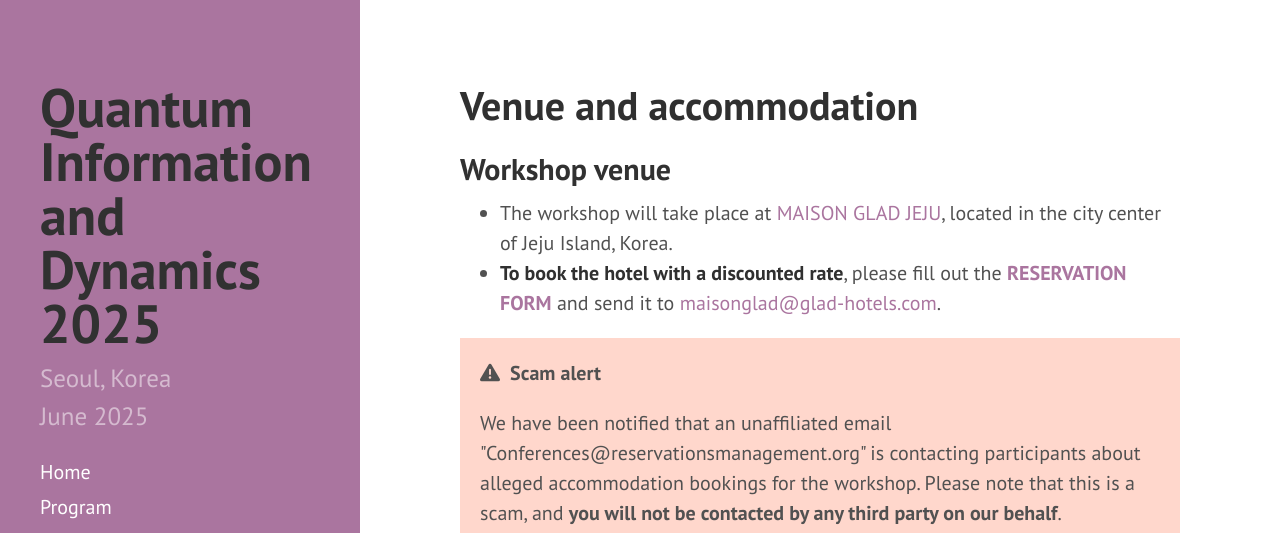
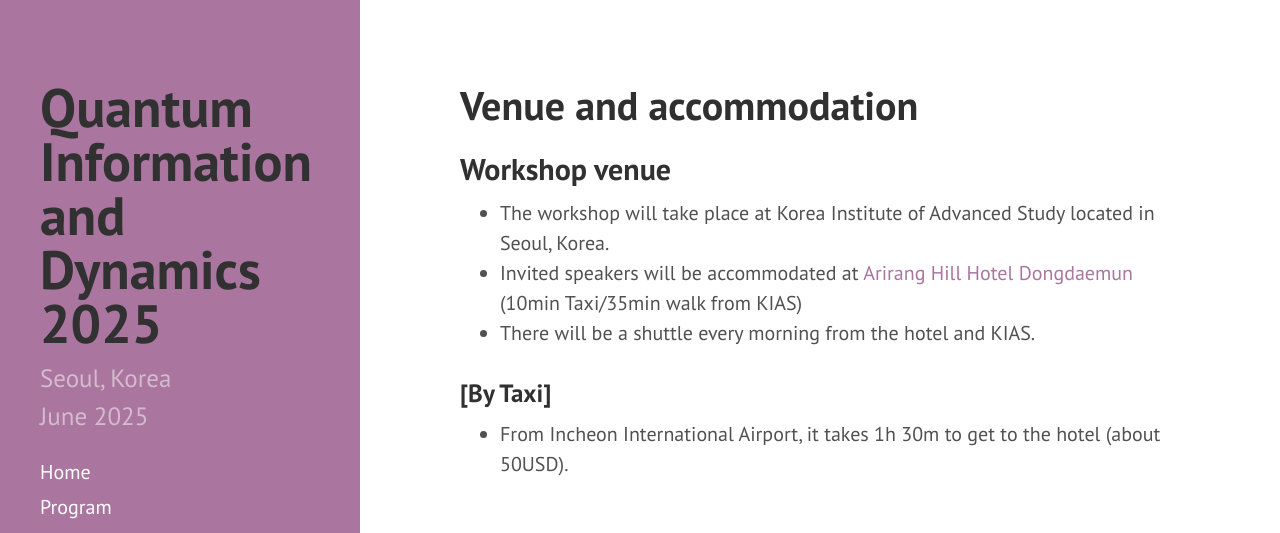
Before and after one commit to yeon-lee/yeon-lee.github.io, a Jekyll site: the page built from map.md, in a window 1280 px wide and 1400 px high. Shown: the top 533 px of the window. Built offline with Jekyll 4.4.1, drawn with Linux system fonts in a browser that asks for light colours; nearby versions of some CDN libraries; some of the changed text lies outside the part shown.

Commit message:
Update map.md

```diff
--- a/map.md
+++ b/map.md
@@ -5,33 +5,9 @@ order: 6
 ---
 
 ## Workshop venue
-- The workshop will take place at <a href="https://www.glad-hotels.com/maisongladjeju/index.do?locale=en">MAISON GLAD JEJU</a>, located in the city center of Jeju Island, Korea.
-- **To book the hotel with a discounted rate**, please fill out the <a href="2025_MAISON GLAD JEJU_Reservation Form.docx"> **RESERVATION FORM** </a> and send it to <a href="mailto:maisonglad@glad-hotels.com">maisonglad@glad-hotels.com</a>.
-
-<div class="warning"><p><b><i class="fas fa-exclamation-triangle"></i>&nbsp; Scam alert</b></p>
-	<p>We have been notified that an unaffiliated email "Conferences@reservationsmanagement.org" is contacting participants about alleged accommodation bookings for the workshop. Please note that this is a scam, and <b>you will not be contacted by any third party on our behalf</b>.</p>
-</div>
-
-<img src="hotel.jpg" width="750"/>
-
-
-
-## Getting there
-<iframe src="https://www.google.com/maps/embed?pb=!1m18!1m12!1m3!1d3327.624548396652!2d126.48375958778261!3d33.485124504727395!2m3!1f0!2f0!3f0!3m2!1i1024!2i768!4f13.1!3m3!1m2!1s0x350cfb07b2f2ecf9%3A0xe969e73f7efcf19f!2z66mU7KKFIOq4gOuemOuTnCDsoJzso7w!5e0!3m2!1sko!2skr!4v1721552000626!5m2!1sko!2skr" width="600" height="450" style="border:0;" allowfullscreen="" loading="lazy" referrerpolicy="no-referrer-when-downgrade"></iframe>
+- The workshop will take place at Korea Institute of Advanced Study located in Seoul, Korea.
+- Invited speakers will be accommodated at [Arirang Hill Hotel Dongdaemun](https://www.google.com/maps/place/Arirang+Hill+Hotel+Dongdaemun/@37.5935881,127.0139174,17z/data=!3m1!4b1!4m9!3m8!1s0x357ca2ed7e74759b:0x7b496f955842d68!5m2!4m1!1i2!8m2!3d37.5935881!4d127.0164977!16s%2Fg%2F11b8_csm8r?entry=ttu&g_ep=EgoyMDI1MDMyNS4xIKXMDSoASAFQAw%3D%3D) (10min Taxi/35min walk from KIAS)
+- There will be a shuttle every morning from the hotel and KIAS.
 
 ### [By Taxi]
-- From Jeju International Airport, it takes 15 minutes to get to the hotel.
-
-### [By Shuttle Bus]
-#### Jeju International Airport → MAISON GLAD JEJU (10:30 / 15:30 / 19:30)
-- Boarding location: Bus Parking Area B, at the Airport (near the parking tower)
-
-#### MAISON GLAD JEJU → Jeju International Airport (09:30 / 14:30 / 18:30)
-- Boarding location: Parking lot in front of hotel lobby
-
-#### Notice
-- Shuttle bus departs on time at all times (boarding ends 5 minutes before departure time)
-- The shuttle bus service is subject to change depending on Hotel operation.
-
-### [By public transport]
-- There are buses (Nos. 315, 316, 365, 322, 465, and 466) departing from Jeju International Airport that stop near the hotel, taking around 20 minutes.
+- From Incheon International Airport, it takes 1h 30m to get to the hotel (about 50USD).
```
